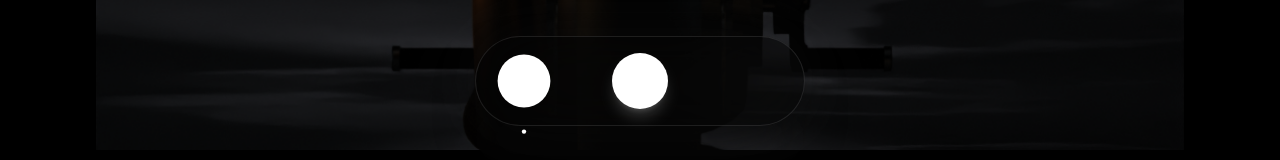
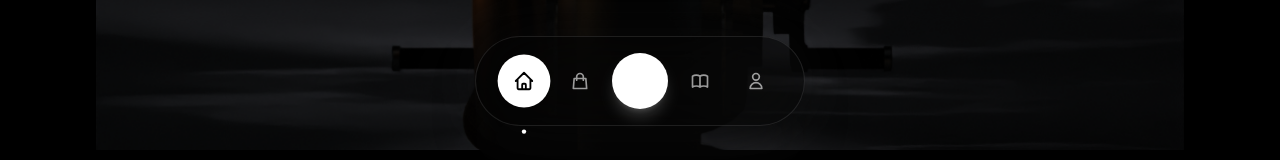
Before and after one commit to ncprakash/throttel, a Next.js app: page / in a window 1280 px wide. Shown: the part 650-810 px from the top of the page. Built offline with nearby package versions, Linux system fonts and the light colour scheme.

Commit message:
icons-bottom-navbar

```diff
--- a/src/components/BottomNavbar.tsx
+++ b/src/components/BottomNavbar.tsx
@@ -1,33 +1,114 @@
 // components/BottomNav.tsx - CYLINDER GLASSMORPHIC NAV
 "use client";
 import { useState } from "react";
-import { useRouter } from "next/navigation";
 
 export default function BottomNav() {
   const [activeNav, setActiveNav] = useState("home");
-  const router = useRouter();
 
   const navItems = [
-    { id: "home", label: "Home", href: "/" },
-    { id: "shop", label: "Shop", href: "/shop" },
+    {
+      id: "home",
+      icon: (
+        <svg
+          className="w-5 h-5"
+          fill="none"
+          stroke="currentColor"
+          viewBox="0 0 24 24"
+        >
+          <path
+            strokeLinecap="round"
+            strokeLinejoin="round"
+            strokeWidth={2}
+            d="M3 12l2-2m0 0l7-7 7 7M5 10v10a1 1 0 001 1h3m10-11l2 2m-2-2v10a1 1 0 01-1 1h-3m-6 0a1 1 0 001-1v-4a1 1 0 011-1h2a1 1 0 011 1v4a1 1 0 001 1m-6 0h6"
+          />
+        </svg>
+      ),
+      label: "Home",
+    },
+    {
+      id: "shop",
+      icon: (
+        <svg
+          className="w-5 h-5"
+          fill="none"
+          stroke="currentColor"
+          viewBox="0 0 24 24"
+        >
+          <path
+            strokeLinecap="round"
+            strokeLinejoin="round"
+            strokeWidth={2}
+            d="M16 11V7a4 4 0 00-8 0v4M5 9h14l1 12H4L5 9z"
+          />
+        </svg>
+      ),
+      label: "Shop",
+    },
     {
       id: "garage",
+      icon: (
+        <svg
+          className="w-6 h-6"
+          fill="none"
+          stroke="currentColor"
+          viewBox="0 0 24 24"
+        >
+          <path
+            strokeLinecap="round"
+            strokeLinejoin="round"
+            strokeWidth={2}
+            d="M13 10V3L4 14h7v7l9-11h-7z"
+          />
+        </svg>
+      ),
       label: "Garage",
-      href: "/garage",
       isCenter: true,
     },
-    { id: "guides", label: "Guides", href: "/guides" },
-    { id: "profile", label: "Profile", href: "/profile" },
+    {
+      id: "guides",
+      icon: (
+        <svg
+          className="w-5 h-5"
+          fill="none"
+          stroke="currentColor"
+          viewBox="0 0 24 24"
+        >
+          <path
+            strokeLinecap="round"
+            strokeLinejoin="round"
+            strokeWidth={2}
+            d="M12 6.253v13m0-13C10.832 5.477 9.246 5 7.5 5S4.168 5.477 3 6.253v13C4.168 18.477 5.754 18 7.5 18s3.332.477 4.5 1.253m0-13C13.168 5.477 14.754 5 16.5 5c1.747 0 3.332.477 4.5 1.253v13C19.832 18.477 18.247 18 16.5 18c-1.746 0-3.332.477-4.5 1.253"
+          />
+        </svg>
+      ),
+      label: "Guides",
+    },
+    {
+      id: "profile",
+      icon: (
+        <svg
+          className="w-5 h-5"
+          fill="none"
+          stroke="currentColor"
+          viewBox="0 0 24 24"
+        >
+          <path
+            strokeLinecap="round"
+            strokeLinejoin="round"
+            strokeWidth={2}
+            d="M16 7a4 4 0 11-8 0 4 4 0 018 0zM12 14a7 7 0 00-7 7h14a7 7 0 00-7-7z"
+          />
+        </svg>
+      ),
+      label: "Profile",
+    },
   ];
-
-  function handleNavClick(item: any) {
-    setActiveNav(item.id);
-    router.push(item.href); // Navigate
-  }
 
   return (
     <div className="fixed bottom-6 left-1/2 -translate-x-1/2 z-50">
+      {/* Main Cylinder Container */}
       <div className="relative">
+        {/* Glassmorphic Background */}
         <div
           className="
           bg-black/40 backdrop-blur-2xl
@@ -41,7 +122,7 @@
             {navItems.map((item) => (
               <button
                 key={item.id}
-                onClick={() => handleNavClick(item)}
+                onClick={() => setActiveNav(item.id)}
                 className={`
                   relative group
                   ${item.isCenter ? "w-14 h-14" : "w-12 h-12"}
```
Lines whose indentation alone changed are shown as unchanged.
